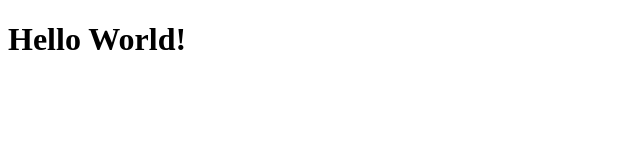
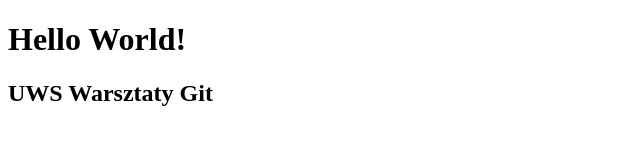
Before and after one commit to MaciejNazarczuk/Test, a plain HTML site: page index.html in a window 1280 px wide. Shown: the whole page, without its empty margins (0-640 px from the left). Drawn offline with Linux system fonts and the light colour scheme.

Commit message:
Dodany nagłówek h2

```diff
--- a/index.html
+++ b/index.html
@@ -7,5 +7,6 @@
 </head>
 <body>
     <h1>Hello World!</h1>
+    <h2>UWS Warsztaty Git</h2>
 </body>
 </html>
```
